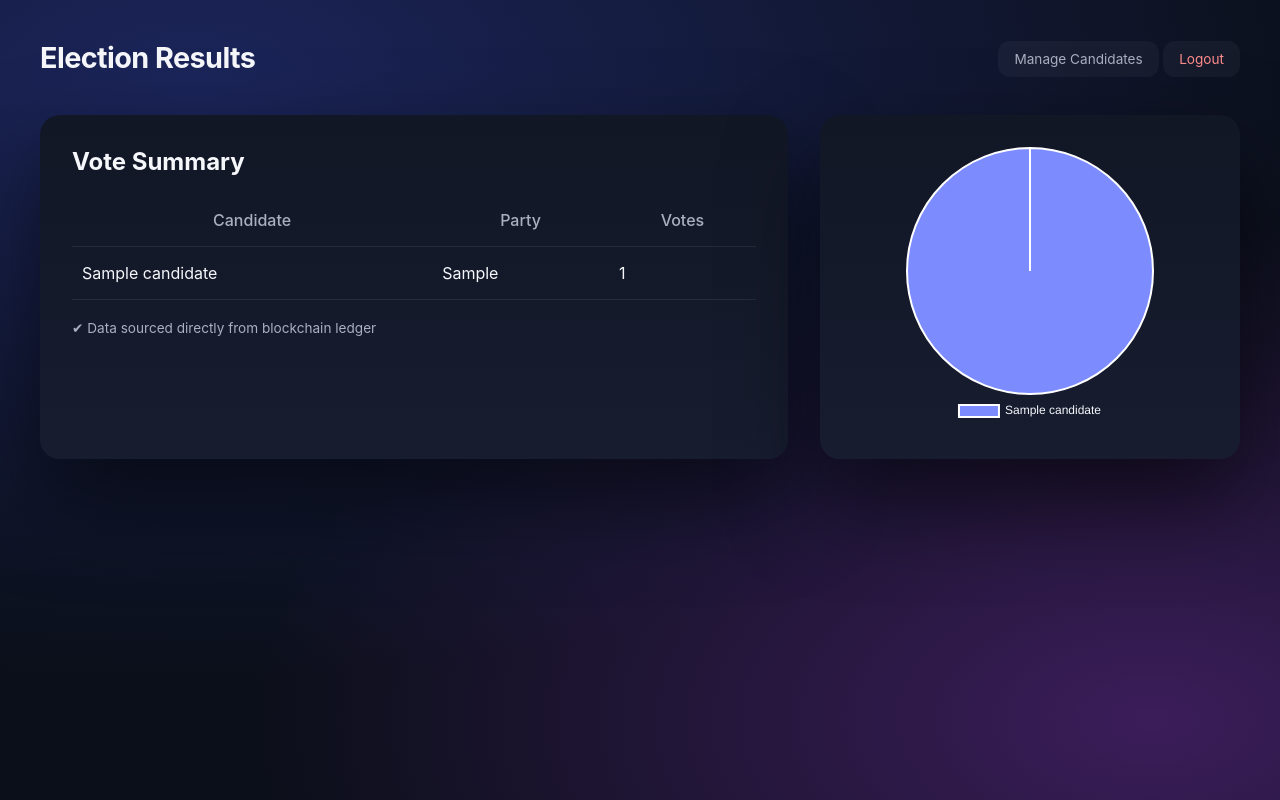
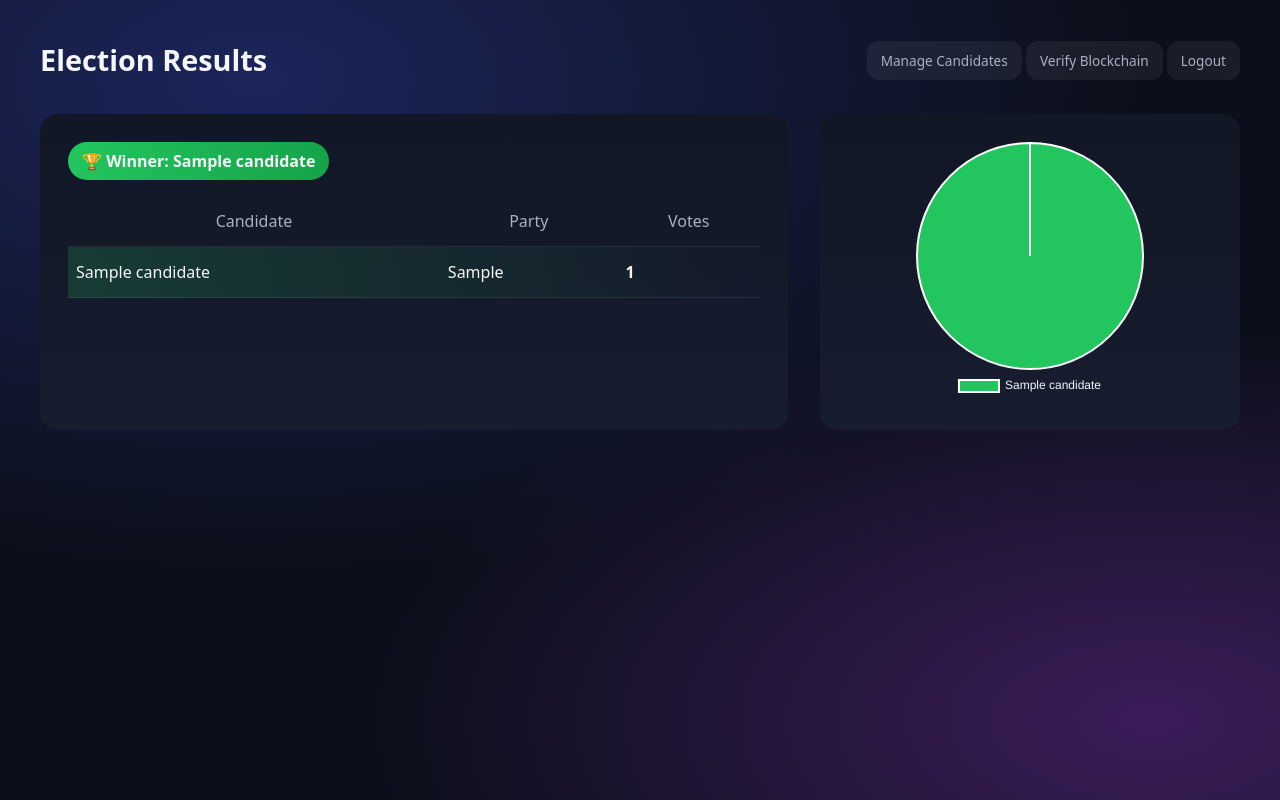
Before and after one commit to FlashGamingTune/Blockchain-Voting, a Flask app: page /results in a window 1280 px wide. Run offline with Flask 3, Linux system fonts and the light colour scheme; a user stored in the database is signed in; tables that the repository leaves empty hold one stand-in row (values such as "Sample post").

```diff
--- a/app.py
+++ b/app.py
@@ -156,13 +156,21 @@ def vote():
 
         session["has_voted"] = 1
 
-        return "Vote cast successfully!"
+        return redirect("/success")
 
     cursor.execute("SELECT * FROM candidates")
     candidates = cursor.fetchall()
     conn.close()
 
     return render_template("vote.html", candidates=candidates)
+
+# Vote Success Page
+@app.route("/success")
+def vote_success():
+    if "user_id" not in session:
+        return redirect("/login")
+    return render_template("vote_success.html")
+
 
 # Logout
 @app.route("/logout")
@@ -182,7 +190,7 @@ def admin():
 
     return render_template("admin.html")
 
-# Admin
+# View Results
 @app.route("/results")
 def results():
     if "admin" not in session:
--- a/templates/result.html
+++ b/templates/result.html
@@ -12,18 +12,11 @@
   --bg:#0b0f19;
   --panel:#121726;
   --panel-soft:#171c2f;
-
   --text:#f5f7fb;
   --muted:#aab0c0;
-
   --accent:#7c8cff;
-  --accent-soft:#5f6fe0;
-  --success:#22c55e;
-
-  --radius-lg:20px;
-  --radius-md:14px;
-
-  --shadow:0 40px 90px rgba(0,0,0,.55);
+  --winner:#22c55e;
+  --radius:18px;
 }
 
 *{box-sizing:border-box;margin:0;padding:0}
@@ -31,10 +24,10 @@
 body{
   min-height:100vh;
   padding:40px;
-  font-family:-apple-system,BlinkMacSystemFont,"Inter",system-ui;
+  font-family:system-ui;
   background:
-    radial-gradient(1200px 600px at 15% 10%,#1b255a,transparent),
-    radial-gradient(900px 500px at 90% 90%,#3b1d5a,transparent),
+    radial-gradient(900px 500px at 20% 10%,#1b255a,transparent),
+    radial-gradient(800px 400px at 90% 90%,#3b1d5a,transparent),
     var(--bg);
   color:var(--text);
 }
@@ -44,46 +37,44 @@ body{
   display:flex;
   justify-content:space-between;
   align-items:center;
-  margin-bottom:40px;
+  margin-bottom:35px;
 }
 
-.nav h1{
-  font-size:1.8rem;
-  letter-spacing:-0.02em;
-}
+.nav h1{font-size:1.8rem}
 
 .nav a{
   text-decoration:none;
-  padding:10px 16px;
+  padding:10px 14px;
   border-radius:12px;
-  font-size:0.85rem;
+  font-size:.85rem;
   color:var(--muted);
-  background:rgba(255,255,255,0.04);
-  transition:0.2s;
+  background:rgba(255,255,255,.06);
 }
 
-.nav a:hover{
-  background:rgba(124,140,255,0.18);
-  color:var(--text);
-}
+.nav a:hover{background:rgba(124,140,255,.18);color:white}
 
-.nav .logout{
-  color:#ff8c8c;
-}
-
-/* GRID */
+/* LAYOUT */
 .dashboard{
   display:grid;
   grid-template-columns:1fr 420px;
   gap:32px;
 }
 
-/* PANEL */
 .panel{
   background:linear-gradient(180deg,var(--panel),var(--panel-soft));
-  border-radius:var(--radius-lg);
-  padding:32px;
-  box-shadow:var(--shadow);
+  border-radius:var(--radius);
+  padding:28px;
+}
+
+/* WINNER BADGE */
+.winner-badge{
+  display:inline-flex;
+  gap:8px;
+  padding:8px 14px;
+  border-radius:999px;
+  background:linear-gradient(90deg,#22c55e,#16a34a);
+  font-weight:600;
+  margin-bottom:16px;
 }
 
 /* TABLE */
@@ -93,63 +84,70 @@ table{
 }
 
 th,td{
-  padding:16px 10px;
-  border-bottom:1px solid rgba(255,255,255,0.08);
+  padding:14px 8px;
+  border-bottom:1px solid rgba(255,255,255,.08);
 }
 
-th{
-  color:var(--muted);
-  font-weight:500;
+th{color:var(--muted);font-weight:500}
+
+tr.winner{
+  background:linear-gradient(90deg,rgba(34,197,94,.2),transparent);
 }
 
-tr:first-child td{
-  color:var(--success);
+/* ANIMATED VOTES */
+.vote{
   font-weight:600;
 }
 
 /* CHART */
-.chart-box{
-  display:grid;
-  place-items:center;
+canvas{
+  width:260px!important;
+  height:260px!important;
+  margin:auto;
 }
 
-canvas{
-  width:280px!important;
-  height:280px!important;
+/* CONFETTI */
+.confetti{
+  position:fixed;
+  width:6px;
+  height:10px;
+  background:#22c55e;
+  top:-10px;
+  animation:fall 3s linear forwards;
 }
 
-/* FOOTER NOTE */
-.note{
-  margin-top:20px;
-  font-size:0.85rem;
-  color:var(--muted);
+@keyframes fall{
+  to{
+    transform:translateY(100vh) rotate(360deg);
+    opacity:0;
+  }
 }
 
-@media(max-width:980px){
-  .dashboard{
-    grid-template-columns:1fr;
-  }
+@media(max-width:900px){
+  .dashboard{grid-template-columns:1fr}
 }
 </style>
 </head>
 
 <body>
 
-<!-- NAV -->
 <div class="nav">
   <h1>Election Results</h1>
   <div>
     <a href="/admin/candidates">Manage Candidates</a>
-    <a href="/logout" class="logout">Logout</a>
+    <a href="/admin/verify">Verify Blockchain</a>
+    <a href="/logout">Logout</a>
   </div>
 </div>
 
-<!-- DASHBOARD -->
 <div class="dashboard">
 
-  <!-- RESULTS TABLE -->
+<!-- RESULTS PANEL -->
 <div class="panel">
-    <h2 style="margin-bottom:18px">Vote Summary</h2>
+
+{% if results %}
+<div class="winner-badge">🏆 Winner: {{ results[0].name }}</div>
+{% endif %}
 
 <table>
 <tr>
@@ -159,29 +157,54 @@ canvas{
 </tr>
 
 {% for row in results %}
-      <tr>
+<tr class="{% if loop.first %}winner{% endif %}">
   <td>{{ row.name }}</td>
   <td>{{ row.party }}</td>
-        <td>{{ row.votes }}</td>
+  <td class="vote" data-votes="{{ row.votes }}">0</td>
 </tr>
 {% endfor %}
 </table>
 
-    <div class="note">
-      ✔ Data sourced directly from blockchain ledger
-    </div>
 </div>
 
-  <!-- CHART -->
-  <div class="panel chart-box">
+<!-- CHART PANEL -->
+<div class="panel">
   <canvas id="voteChart"></canvas>
 </div>
 
 </div>
 
 <script>
-const labels = {{ results | map(attribute='name') | list | safe }};
-const votes = {{ results | map(attribute='votes') | list | safe }};
+/* -------- ANIMATED COUNTER -------- */
+document.querySelectorAll(".vote").forEach(el=>{
+  const target = +el.dataset.votes;
+  let count = 0;
+  const step = Math.max(1, Math.floor(target/30));
+
+  const interval = setInterval(()=>{
+    count += step;
+    if(count >= target){
+      el.textContent = target;
+      clearInterval(interval);
+    }else{
+      el.textContent = count;
+    }
+  },30);
+});
+
+/* -------- CONFETTI FOR WINNER -------- */
+for(let i=0;i<20;i++){
+  const confetti = document.createElement("div");
+  confetti.className="confetti";
+  confetti.style.left=Math.random()*100+"vw";
+  confetti.style.background=["#22c55e","#7c8cff","#f59e0b"][Math.floor(Math.random()*3)];
+  document.body.appendChild(confetti);
+  setTimeout(()=>confetti.remove(),3000);
+}
+
+/* -------- PIE CHART -------- */
+const labels={{ results | map(attribute='name') | list | safe }};
+const votes={{ results | map(attribute='votes') | list | safe }};
 
 new Chart(document.getElementById("voteChart"),{
   type:"pie",
@@ -189,22 +212,13 @@ new Chart(document.getElementById("voteChart"),{
     labels:labels,
     datasets:[{
       data:votes,
-      backgroundColor:[
-        "#7c8cff",
-        "#22c55e",
-        "#f59e0b",
-        "#ef4444",
-        "#06b6d4"
-      ]
+      backgroundColor:["#22c55e","#7c8cff","#f59e0b","#ef4444"]
     }]
   },
   options:{
     responsive:false,
     plugins:{
-      legend:{
-        position:"bottom",
-        labels:{color:"#f5f7fb"}
-      }
+      legend:{position:"bottom",labels:{color:"#f5f7fb"}}
     }
   }
 });
```
Lines whose indentation alone changed are shown as unchanged.
